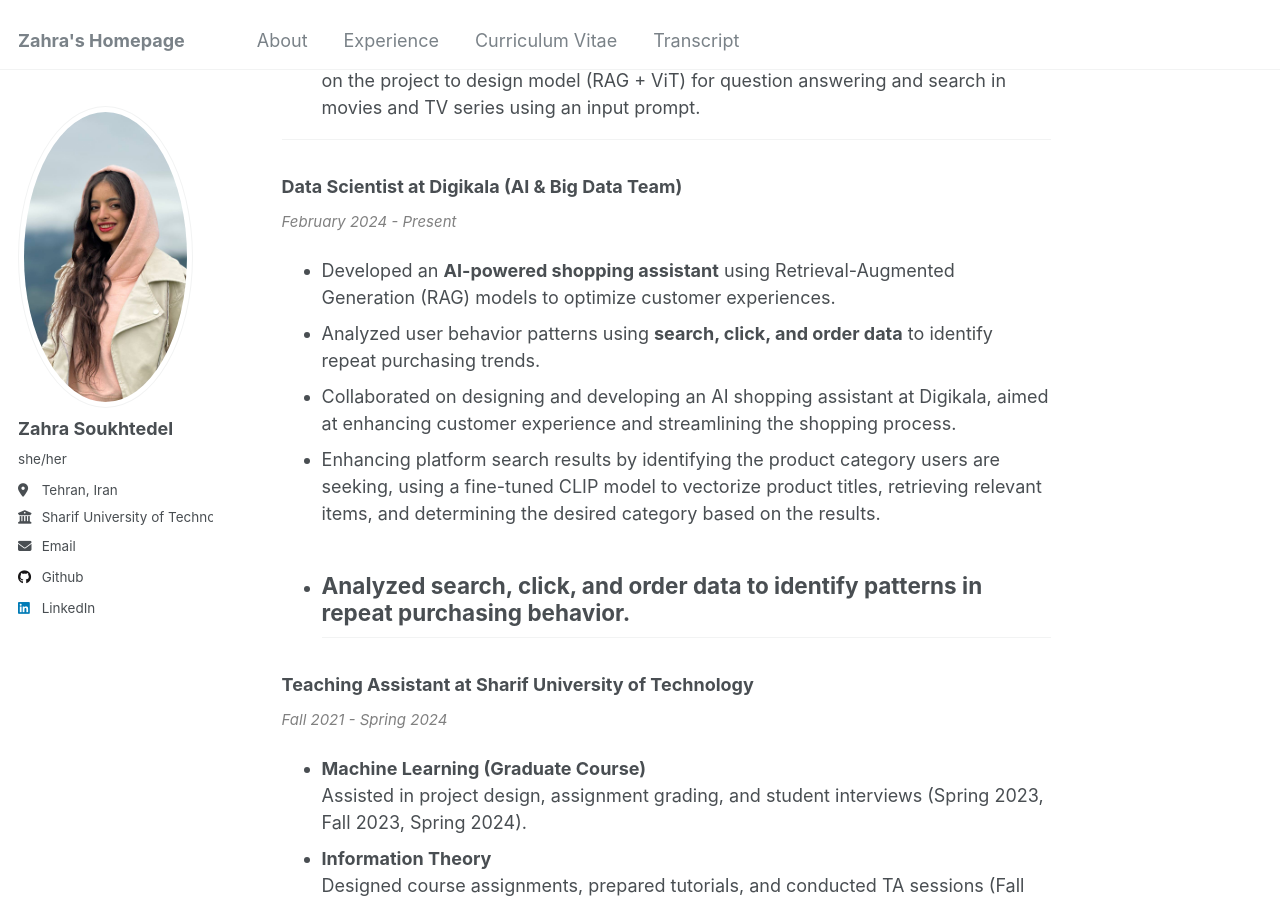
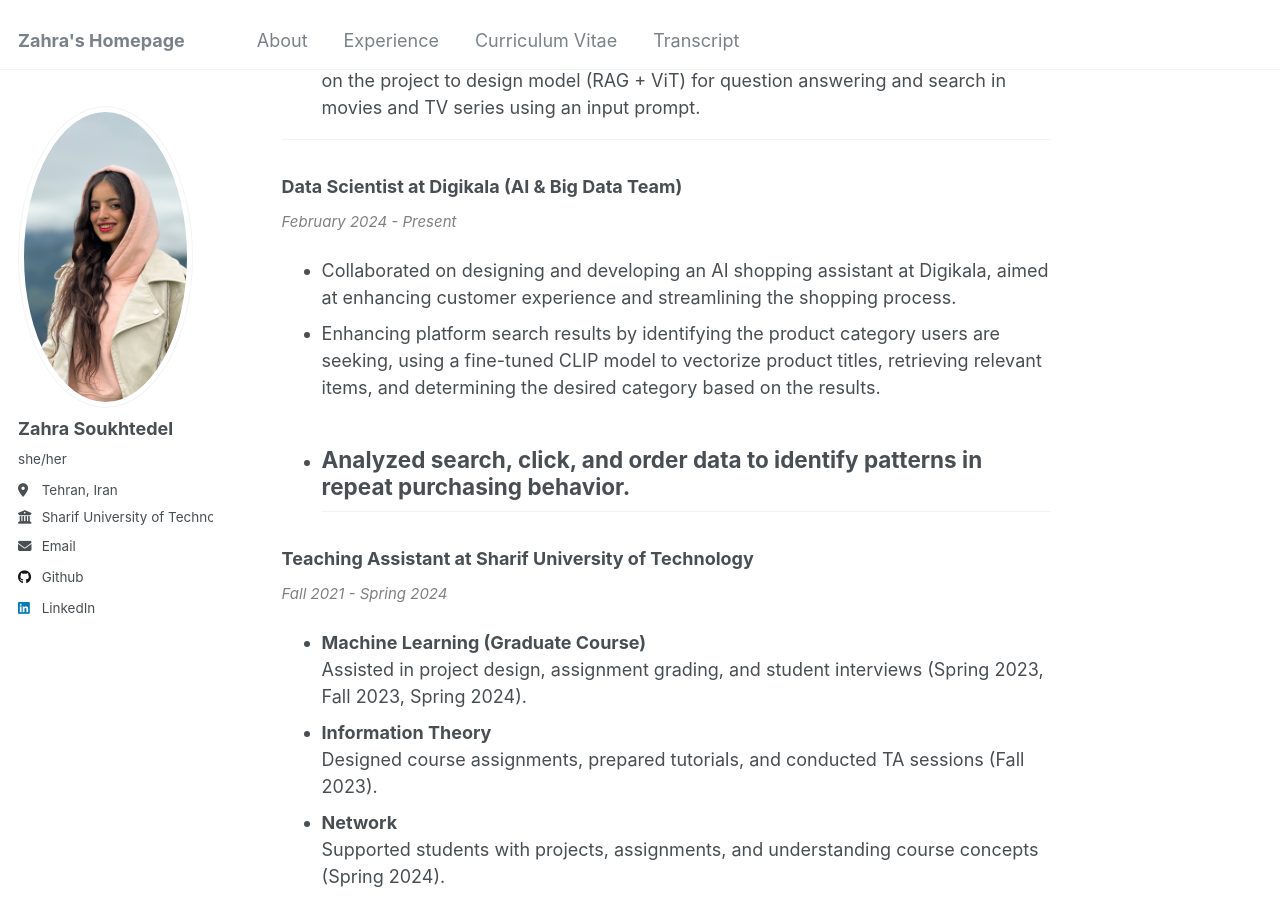
Before and after one commit to zahraSoukhtedel/zahraSoukhtedel.github.io, a Jekyll site: the page built from _pages/experience.md, in a window 1280 px wide and 900 px high, scrolled down 423 px. Built offline with Jekyll 4.4.1, drawn with Linux system fonts in a browser that asks for light colours.

Commit message:
website modified 4

```diff
--- a/_pages/experience.md
+++ b/_pages/experience.md
@@ -20,9 +20,7 @@ redirect_from:
 
 ### **Data Scientist at Digikala (AI & Big Data Team)**
 *<span style="font-size: smaller; color: gray;"> February 2024 - Present</span>*
-- Developed an **AI-powered shopping assistant** using Retrieval-Augmented Generation (RAG) models to optimize customer experiences.
-- Analyzed user behavior patterns using **search, click, and order data** to identify repeat purchasing trends.
--  Collaborated on designing and developing an AI shopping assistant at Digikala, aimed at enhancing customer experience and streamlining the shopping process.
+- Collaborated on designing and developing an AI shopping assistant at Digikala, aimed at enhancing customer experience and streamlining the shopping process.
 - Enhancing platform search results by identifying the product category users are seeking, using a fine-tuned CLIP model to vectorize product titles, retrieving relevant items, and determining the desired category based on the results.
 - Analyzed search, click, and order data to identify patterns in repeat purchasing behavior.
 ---
```
